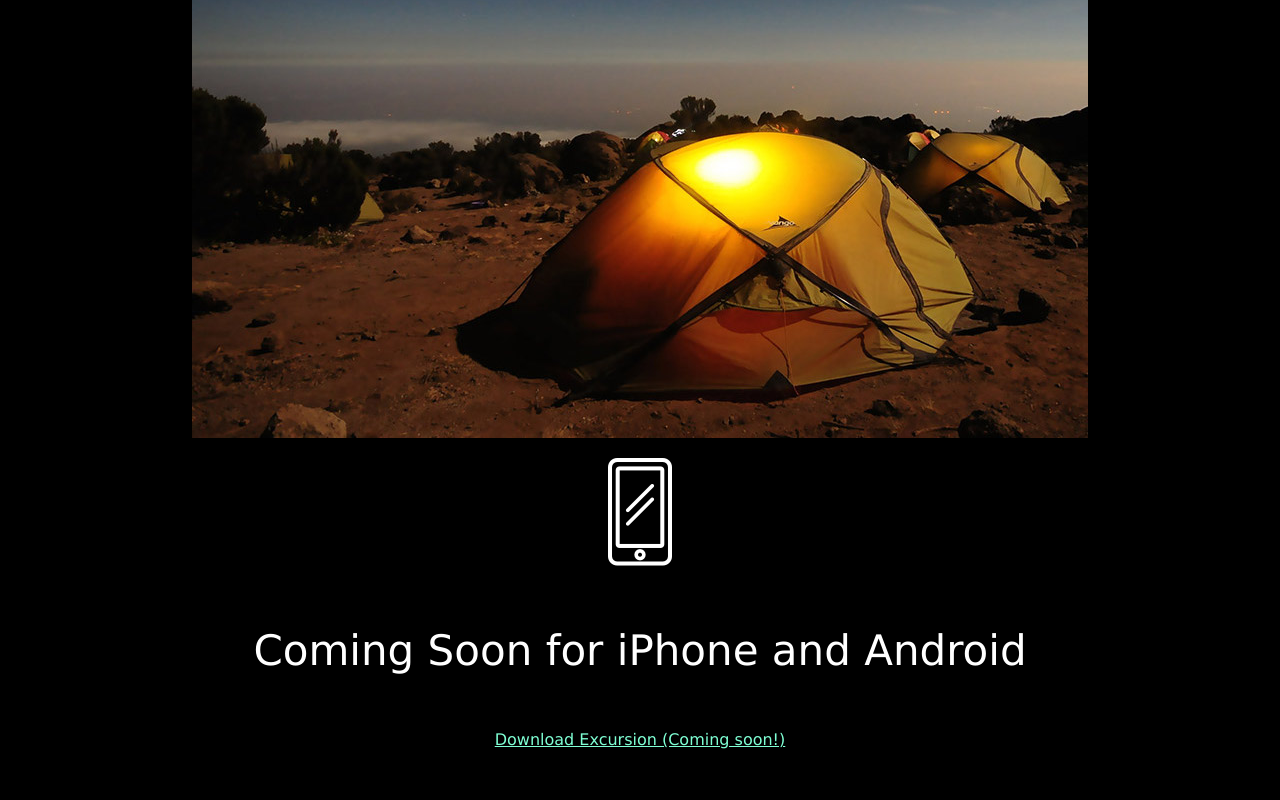
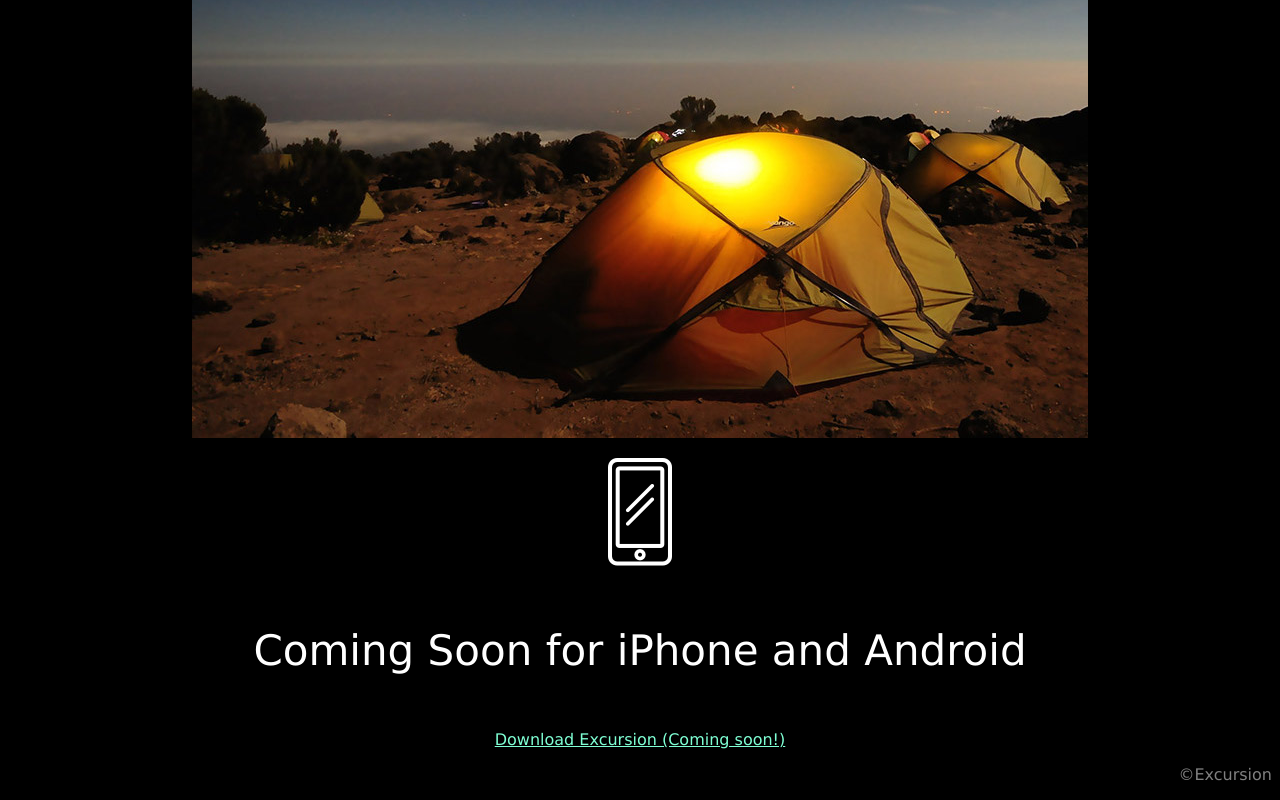
Before and after one commit to tyoprataama/Excursion-Challenge, a plain HTML site: page index.html in a window 1280 px wide. Shown: the part 574-1374 px from the top of the page. Before the commit the page ends 1339 px from the top, so only its background shows below. Drawn offline with Linux system fonts and the light colour scheme.

Commit message:
Add footer

```diff
--- a/index.html
+++ b/index.html
@@ -19,5 +19,6 @@
     <p><img src="recources/images/phone.png"/></p>
     <h4 class="head2">Coming Soon for iPhone and Android</h4>
     <p><a href="#" class="desc">Download Excursion (Coming soon!)</a></p>
+    <p class="foot">©Excursion</p>
 </body>
 </html>
--- a/recources/css/style.css
+++ b/recources/css/style.css
@@ -22,3 +22,7 @@ body{
     color: gray;
     font-weight: normal;
 }
+.foot{
+    text-align: right;
+    color: gray;
+}
```
